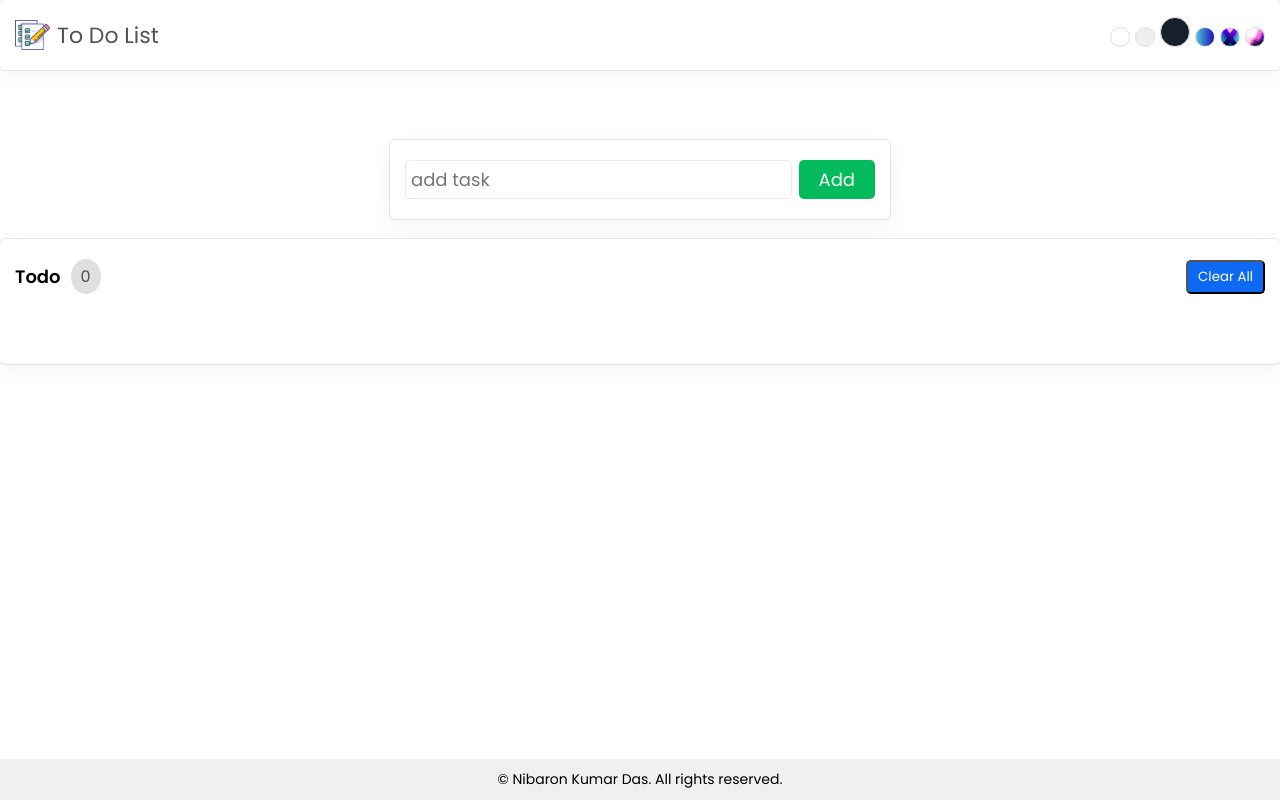
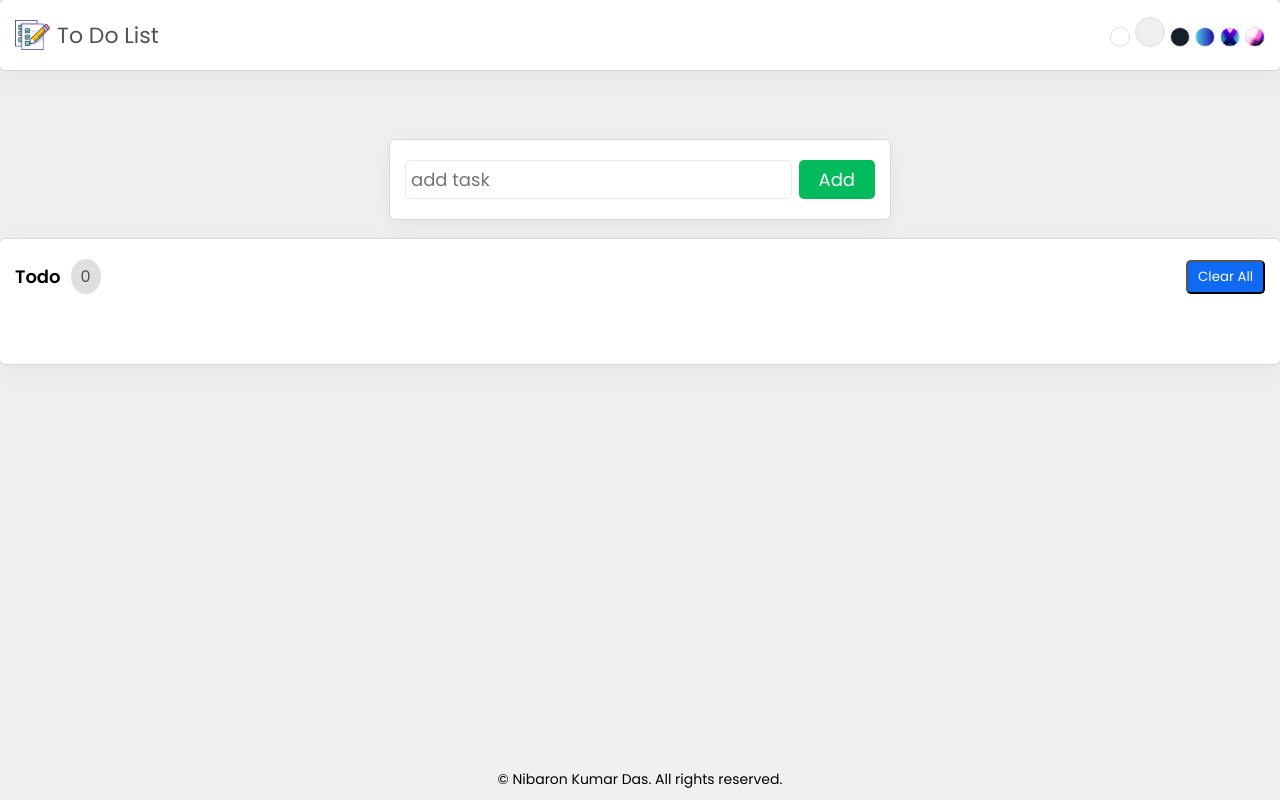
Before and after one commit to Nibaron/todo_list, a React (Create React App) app: page / in a window 1280 px wide. Built offline with nearby package versions, Linux system fonts and the light colour scheme.

Commit message:
theme added

```diff
--- a/src/components/appbar.component.js
+++ b/src/components/appbar.component.js
@@ -1,23 +1,63 @@
-import * as React from "react";
+import React, { useEffect, useState } from "react";
 import img_todo from "../assets/todo.png";
 
+export default function Appbar() {
+    const [theme, setTheme] = useState("medium");
 
-export default function Appbar() {
+    useEffect(() => {
+        document.documentElement.removeAttribute("class");
+        document.documentElement.classList.add(theme);
+    }, [theme]);
+
     return (
         <header>
-        <div className="logo">
-        <img src={img_todo} alt="todo"/>
-        <span>To Do List</span>
-        </div>
+            <div className="logo">
+                <img src={img_todo} alt="todo" />
+                <span>To Do List</span>
+            </div>
 
-        <div className="themeSelector">
-            <span className="light"></span>
-            <span className="medium"></span>
-            <span className="dark activeTheme"></span>
-            <span className="gradientOne"></span>
-            <span className="gradientTwo"></span>
-            <span className="gradientThree"></span>
-        </div>
+            <div className="themeSelector">
+                <span
+                    onClick={() => setTheme("light")}
+                    className={
+                        theme === "light" ? "light activeTheme" : "light"
+                    }
+                ></span>
+                <span
+                    onClick={() => setTheme("medium")}
+                    className={
+                        theme === "medium" ? "medium activeTheme" : "medium"
+                    }
+                ></span>
+                <span
+                    onClick={() => setTheme("dark")}
+                    className={theme === "dark" ? "dark activeTheme" : "dark"}
+                ></span>
+                <span
+                    onClick={() => setTheme("gradientOne")}
+                    className={
+                        theme === "gradientOne"
+                            ? "gradientOne activeTheme"
+                            : "gradientOne"
+                    }
+                ></span>
+                <span
+                    onClick={() => setTheme("gradientTwo")}
+                    className={
+                        theme === "gradientTwo"
+                            ? "gradientTwo activeTheme"
+                            : "gradientTwo"
+                    }
+                ></span>
+                <span
+                    onClick={() => setTheme("gradientThree")}
+                    className={
+                        theme === "gradientThree"
+                            ? "gradientThree activeTheme"
+                            : "gradientThree"
+                    }
+                ></span>
+            </div>
         </header>
     );
 }
```
